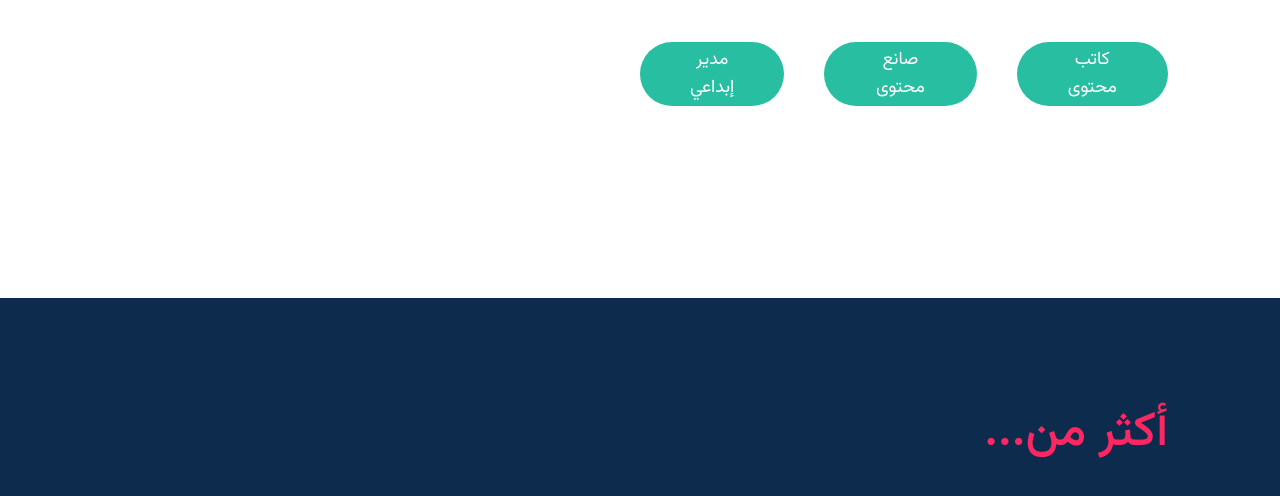
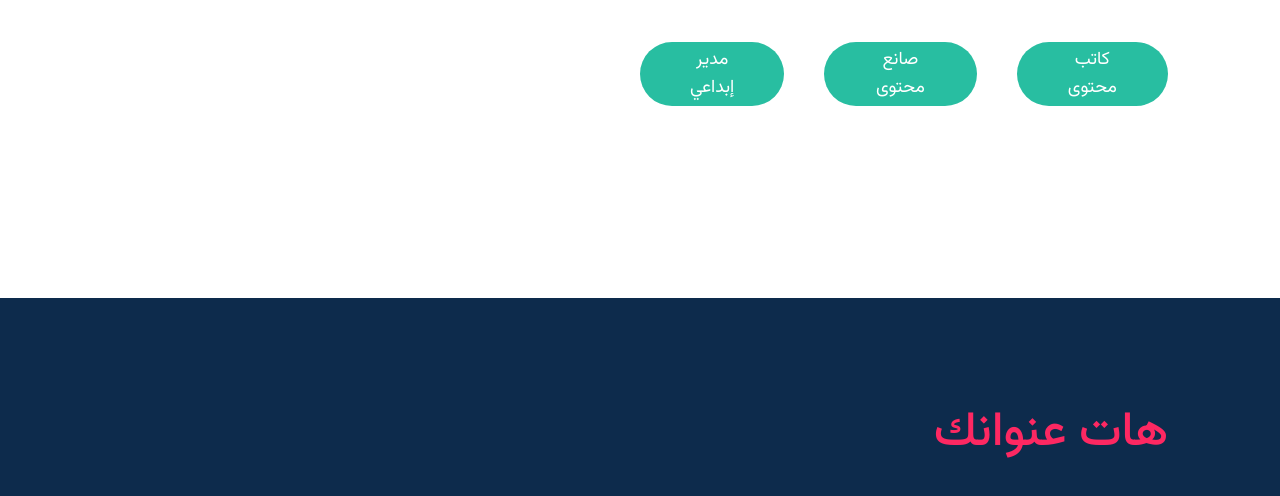
Before and after one commit to samuadda/esmail-website, a React (Vite) app: page / in a window 1280 px wide. Shown: the part 502-998 px from the top of the page. Built offline with nearby package versions, Linux system fonts and the light colour scheme; some icons are missing.

Commit message:
Refactor Portfolio component; replace static title with PageTitle component and add background color transition

```diff
--- a/src/components/pages/portfolio/Portfolio.jsx
+++ b/src/components/pages/portfolio/Portfolio.jsx
@@ -1,18 +1,18 @@
 import React from "react";
 import { motion } from "motion/react";
+import PageTitle from "../../reusble-components/PageTitle";
 
 const Portfolio = () => {
 
     return (
-        <div className="w-screen h-screen p-28 bg-primary">
-            <motion.h1
-                initial={{ opacity: 0 }}
-                whileInView={{ opacity: 1 }}
-                transition={{delay:0.3, duration:1}}
-                className="text-secondary text-5xl font-500">
-                أكثر من...
-            </motion.h1>
-        </div>
+        <motion.div
+            className="w-screen h-screen p-28"
+            initial={{ backgroundColor: "#fff" }}
+            whileInView={{ backgroundColor: "#0d2b4c" }}
+            transition={{ delay: 1, transition: 1.5, }}
+        >
+            <PageTitle />
+        </motion.div>
     );
 };
 
--- /dev/null
+++ b/src/components/reusble-components/PageTitle.jsx
@@ -0,0 +1,12 @@
+import React from "react";
+import { motion } from "motion/react";
+
+const PageTitle = ({ title = "هات عنوانك", color = "secondary" }) => {
+    return (
+        <motion.h1 initial={{ opacity: 0 }} whileInView={{ opacity: 1 }} transition={{ delay: 0.3, duration: 1 }} className={`text-${color} text-5xl font-500`}>
+            {title}
+        </motion.h1>
+    );
+};
+
+export default PageTitle;
```
